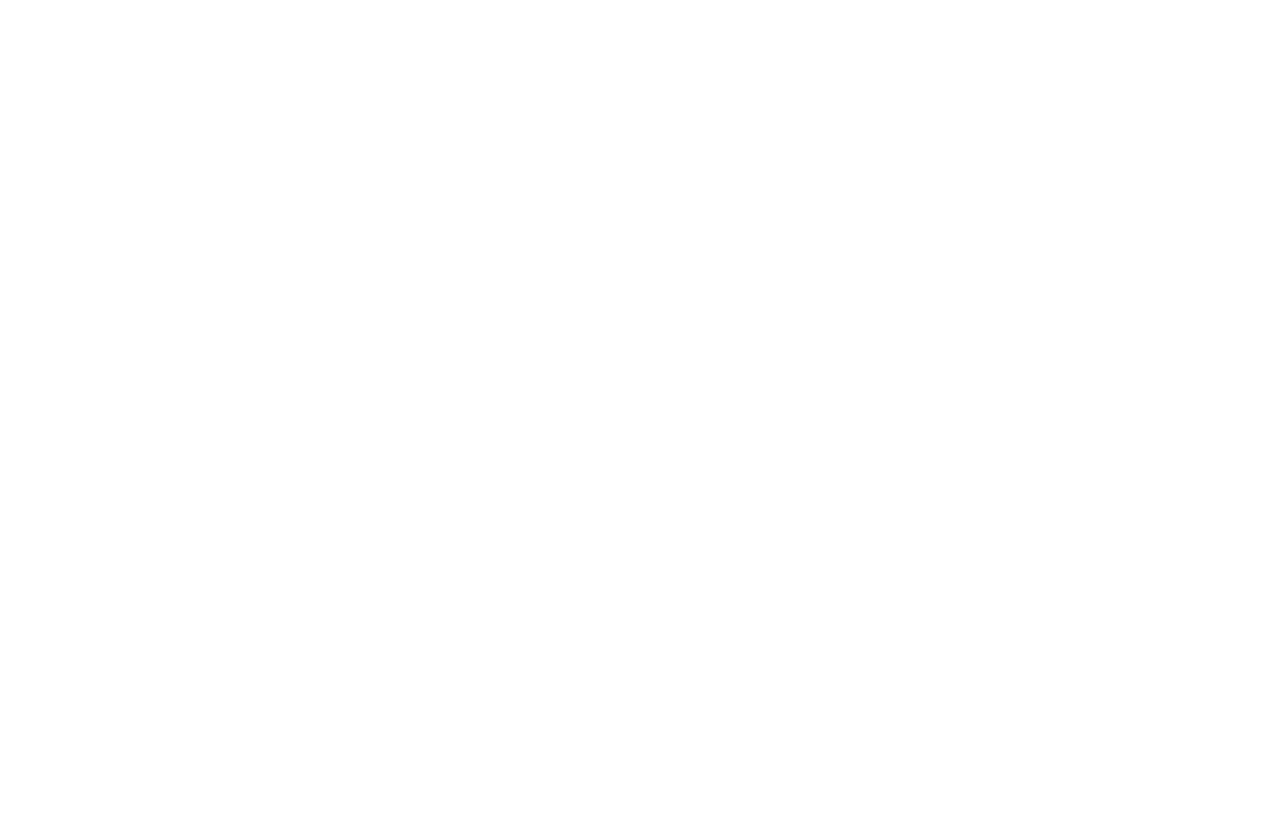
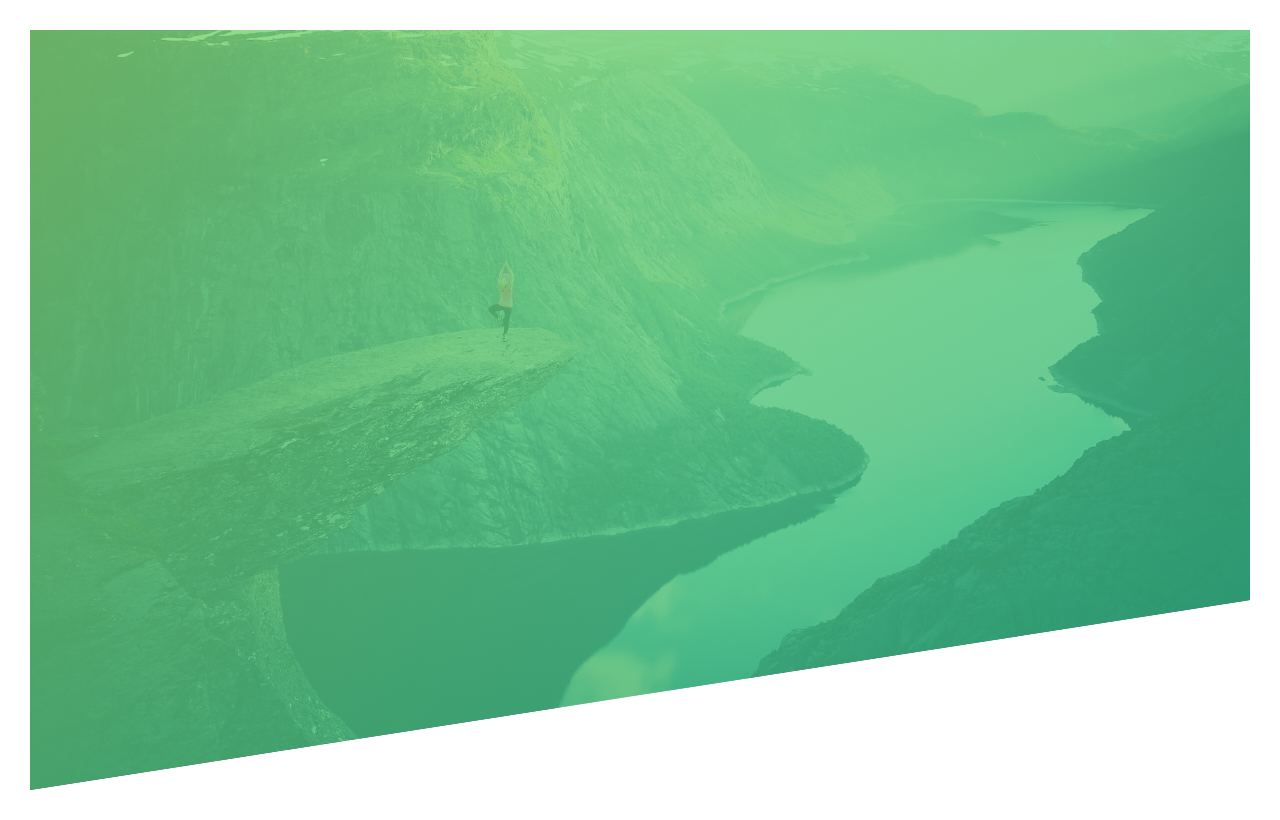
Before and after one commit to bugsfunny/natours, a website built with Vite: page index.html in a window 1280 px wide. Built offline with nearby package versions, Linux system fonts and the light colour scheme.

Commit message:
Add header

```diff
--- a/index.html
+++ b/index.html
@@ -14,6 +14,8 @@
 </head>
 
 <body>
+  <header class="header">
+  </header>
 </body>
 
 </html>
--- a/style.scss
+++ b/style.scss
@@ -0,0 +1,32 @@
+/*
+  Light green: #7ed56f
+  Medium green: #55c57a
+  Dark green: #28b485
+*/
+
+* {
+  margin: 0;
+  padding: 0;
+  box-sizing: border-box;
+}
+
+body {
+  font-family: "Lato", sans-serif;
+  font-weight: 400;
+  font-size: 16px;
+  line-height: 1.7;
+  color: #777;
+  padding: 30px;
+}
+
+.header {
+  position: relative;
+  height: 95vh;
+  background-image: linear-gradient(to right bottom,
+      #7ed56fcc,
+      #27b485cc),
+    url(img/hero.jpg);
+  background-size: cover;
+  background-position: top;
+  clip-path: polygon(0 0, 100% 0, 100% 75%, 0 100%);
+}
```
